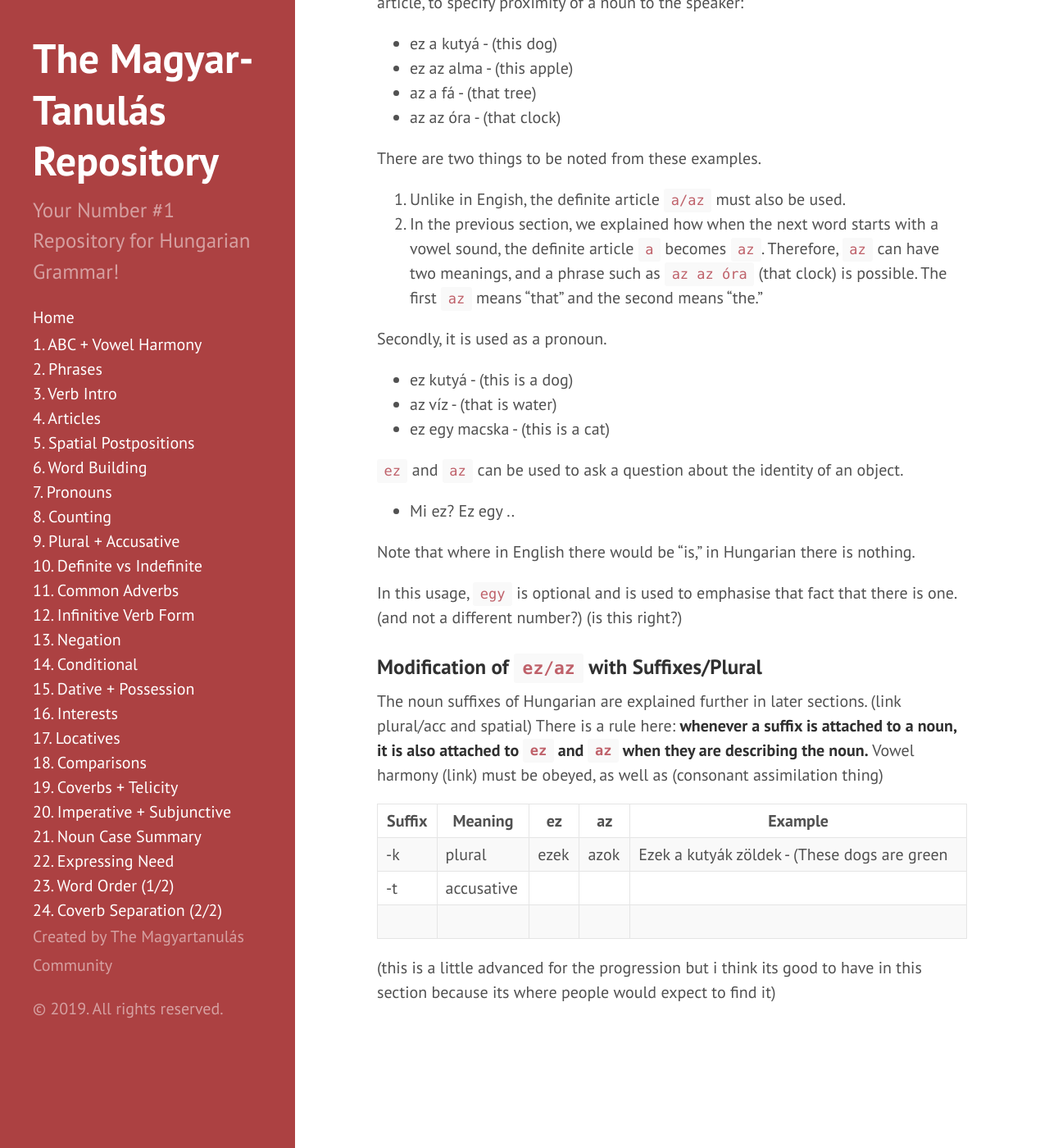
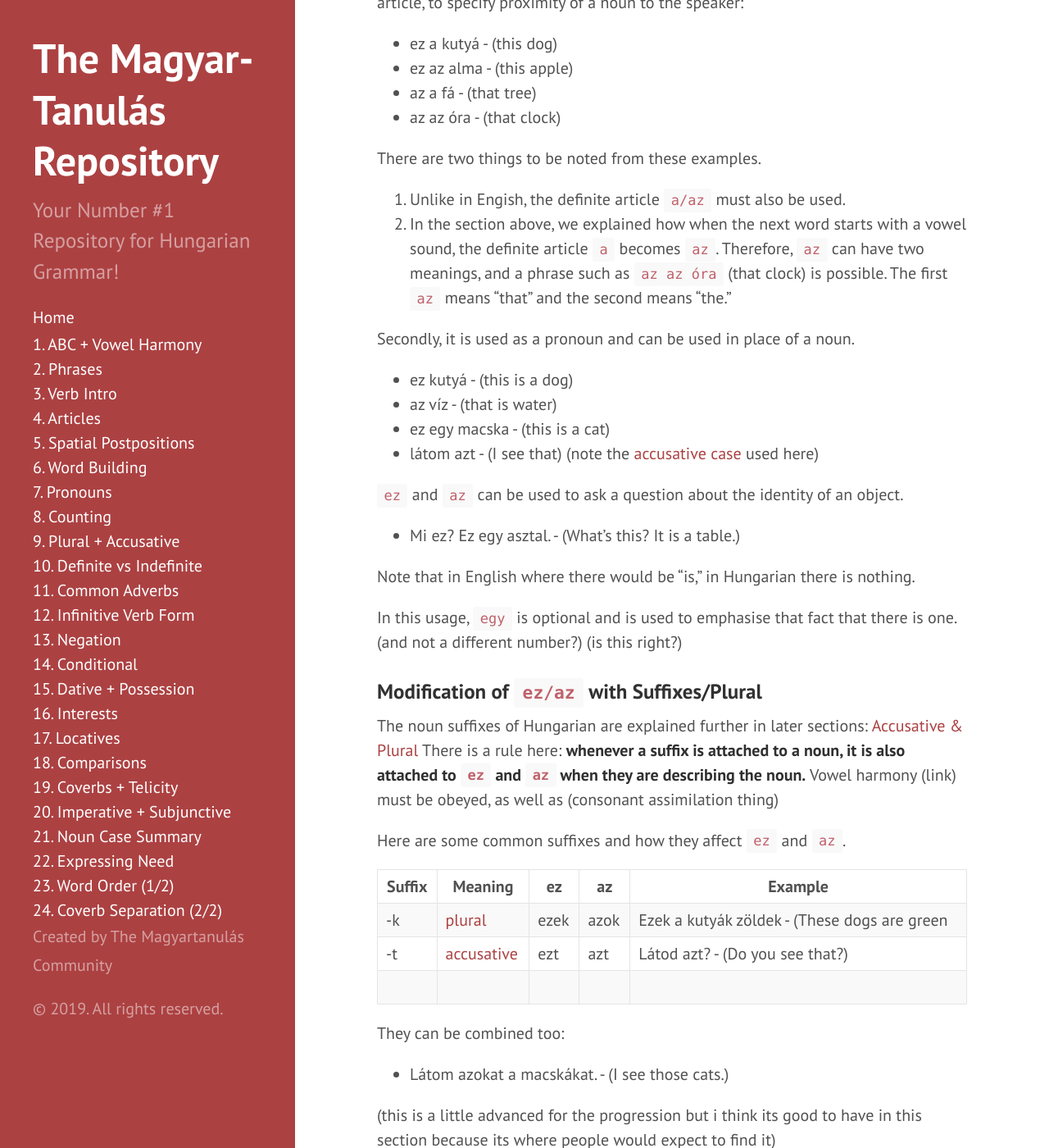
Before and after one commit to Magyartanulas/magyartanulas.github.io, a Jekyll site: the page built from extrastuff.md, in a window 1280 px wide and 1400 px high, scrolled down 2500 px. Shown: the whole window at 82% size. Built offline with Jekyll 4.4.1, drawn with Linux system fonts in a browser that asks for light colours; our own code applies the rules of GitHub Pages for plain Markdown files; comment, search, counter and statistics services are not loaded.

Commit message:
Update extrastuff.md

```diff
--- a/extrastuff.md
+++ b/extrastuff.md
@@ -83,33 +83,37 @@ Just like English, these can be used in different ways. Firstly, its use as a de
 
 There are two things to be noted from these examples.
 1. Unlike in Engish, the definite article `a/az` must also be used.
-2. In the previous section, we explained how when the next word starts with a vowel sound, the definite article `a` becomes `az`. Therefore, `az` can have two meanings, and a phrase such as `az az óra` (that clock) is possible. The first `az` means "that" and the second means "the."
+2. In the section above, we explained how when the next word starts with a vowel sound, the definite article `a` becomes `az`. Therefore, `az` can have two meanings, and a phrase such as `az az óra` (that clock) is possible. The first `az` means "that" and the second means "the."
 
-Secondly, it is used as a pronoun.
+Secondly, it is used as a pronoun and can be used in place of a noun.
 
 * ez kutyá - (this is a dog)
 * az víz - (that is water)
 * ez egy macska - (this is a cat)
+* látom azt - (I see that) (note the [accusative case](https://magyartanulas.github.io/accusative_plurals/) used here)
 
 `ez` and `az` can be used to ask a question about the identity of an object.
 
-* Mi ez? Ez egy ..
+* Mi ez? Ez egy asztal. - (What's this? It is a table.)
 
-Note that where in English there would be "is," in Hungarian there is nothing.
+Note that in English where there would be "is," in Hungarian there is nothing.
 
 In this usage, `egy` is optional and is used to emphasise that fact that there is one. (and not a different number?) (is this right?)
 
 ### Modification of `ez/az` with Suffixes/Plural
 
-The noun suffixes of Hungarian are explained further in later sections. (link plural/acc and spatial) There is a rule here: **whenever a suffix is attached to a noun, it is also attached to `ez` and `az` when they are describing the noun.** Vowel harmony (link) must be obeyed, as well as (consonant assimilation thing)
+The noun suffixes of Hungarian are explained further in later sections: [Accusative & Plural](https://magyartanulas.github.io/accusative_plurals/) There is a rule here: **whenever a suffix is attached to a noun, it is also attached to `ez` and `az` when they are describing the noun.** Vowel harmony (link) must be obeyed, as well as (consonant assimilation thing)
 
-
+Here are some common suffixes and how they affect `ez` and `az`.
 
 | Suffix  | Meaning        | ez     |  az    | Example              |
 |---------|----------------|--------|--------|----------------------|
-| -k      | plural         | ezek   | azok   | Ezek a kutyák zöldek - (These dogs are green   |
-| -t      | accusative     |        |        |                      |
+| -k      | [plural](https://magyartanulas.github.io/accusative_plurals/)       | ezek   | azok   | Ezek a kutyák zöldek - (These dogs are green   |
+| -t      | [accusative](https://magyartanulas.github.io/accusative_plurals/)   | ezt    | azt    | Látod azt? - (Do you see that?)
 |         |                |        |        |                      |
 
+They can be combined too:
+
+* Látom azokat a macskákat. - (I see those cats.)
 
 (this is a little advanced for the progression but i think its good to have in this section because its where people would expect to find it)
```
